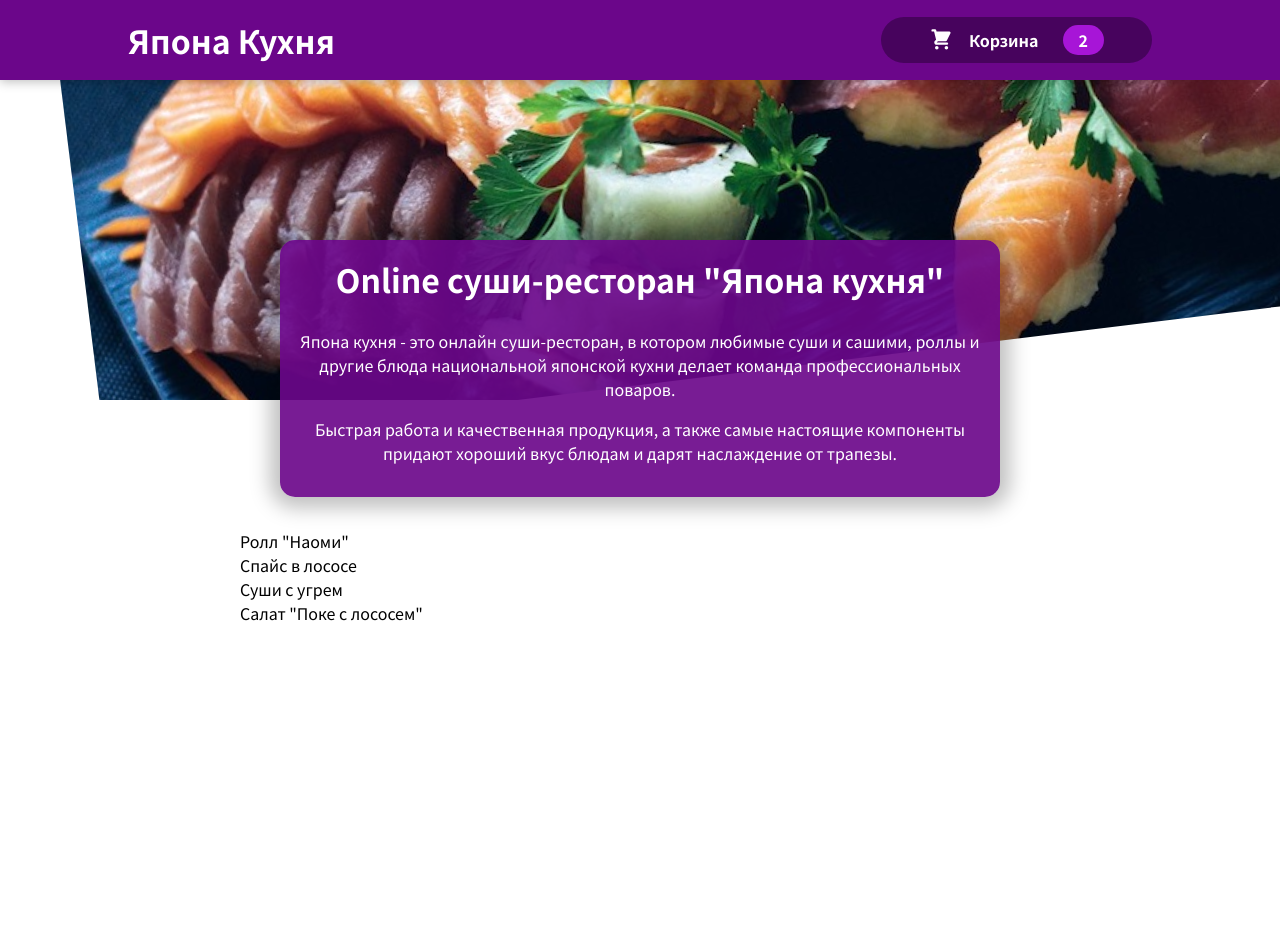
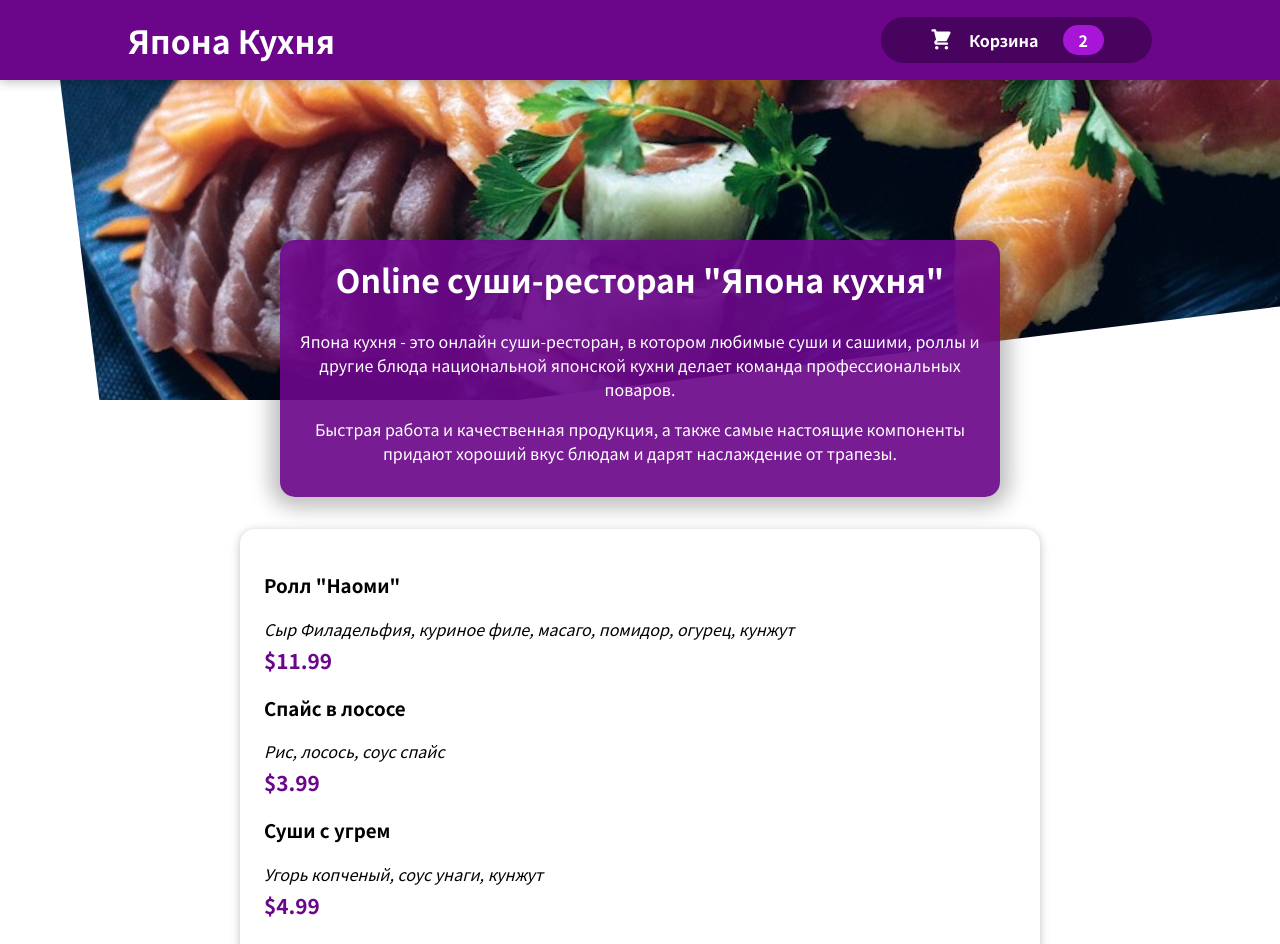
Before and after one commit to kalachyonok/japanese-food, a React (Create React App) app: page / in a window 1280 px wide. Shown: the top 944 px of the page. Before the commit the page ends 800 px from the top, so only its background shows below. Built offline with nearby package versions, Linux system fonts and the light colour scheme.

Commit message:
add MealList-component

```diff
--- /dev/null
+++ b/src/components/Meals/MealItem/MealItem.js
@@ -0,0 +1,17 @@
+import styles from "./MealItem.module.css";
+import { MealItemForm } from "./MealItemForm";
+
+export const MealItem = (props) => {
+  const formattedPrise = `$${props.price.toFixed(2)}`;
+  return (
+    <li className={styles.name}>
+      <div>
+        <h3>{props.name}</h3>
+        <div className={styles.description}>{props.description}</div>
+        <div className={styles.price}>{formattedPrise}</div>
+      </div>
+
+      {/* <MealItemForm /> */}
+    </li>
+  );
+};
--- /dev/null
+++ b/src/components/Meals/MealItem/MealItem.module.css
@@ -0,0 +1,22 @@
+.meal {
+  display: flex;
+  justify-content: space-between;
+  margin: 1rem;
+  padding-bottom: 1rem;
+  border-bottom: 1px solid #ccc;
+}
+
+.meal h3 {
+  margin: 0 0 0.25rem 0;
+}
+
+.description {
+  font-style: italic;
+}
+
+.price {
+  margin-top: 0.25rem;
+  font-weight: bold;
+  color: #6b068a;
+  font-size: 1.3rem;
+}
--- /dev/null
+++ b/src/components/Meals/MealItem/MealItemForm.js
@@ -0,0 +1,3 @@
+import style from "./MealItemForm.module.css";
+
+export const MealItemForm = (props) => {};
--- /dev/null
+++ b/src/components/Meals/MealItem/MealItemForm.module.css
@@ -0,0 +1,20 @@
+.form {
+  text-align: right;
+}
+
+.form button {
+  font: inherit;
+  cursor: pointer;
+  background-color: #6b068a;
+  border: 1px solid #6b068a;
+  color: white;
+  padding: 0.25rem 2rem;
+  border-radius: 20px;
+  font-weight: bold;
+}
+
+.form button:hover,
+.form button:active {
+  background-color: #47035d;
+  border-color: #47035d;
+}
--- a/src/components/Meals/MealList.js
+++ b/src/components/Meals/MealList.js
@@ -1,4 +1,6 @@
 import styles from "./MealList.module.css";
+import { Card } from "../UI/Card";
+import { MealItem } from "./MealItem/MealItem";
 
 const DUMMY_MEALS = [
   {
@@ -30,11 +32,20 @@
 ];
 
 export const MealList = (props) => {
-  const mealList = DUMMY_MEALS.map((meal) => <li>{meal.name}</li>);
+  const mealList = DUMMY_MEALS.map((meal) => (
+    <MealItem
+      name={meal.name}
+      description={meal.description}
+      price={meal.price}
+      key={meal.id}
+    />
+  ));
 
   return (
     <section className={styles.meals}>
-      <ul>{mealList}</ul>
+      <Card>
+        <ul>{mealList}</ul>
+      </Card>
     </section>
   );
 };
--- /dev/null
+++ b/src/components/UI/Card.js
@@ -0,0 +1,5 @@
+import styles from "./Card.module.css";
+
+export const Card = (props) => {
+  return <div className={styles.card}>{props.children}</div>;
+};
--- /dev/null
+++ b/src/components/UI/Card.module.css
@@ -0,0 +1,6 @@
+.card {
+  padding: 1.5rem;
+  box-shadow: 0 2px 10px rgba(0, 0, 0, 0.25);
+  border-radius: 15px;
+  background-color: white;
+}
```
